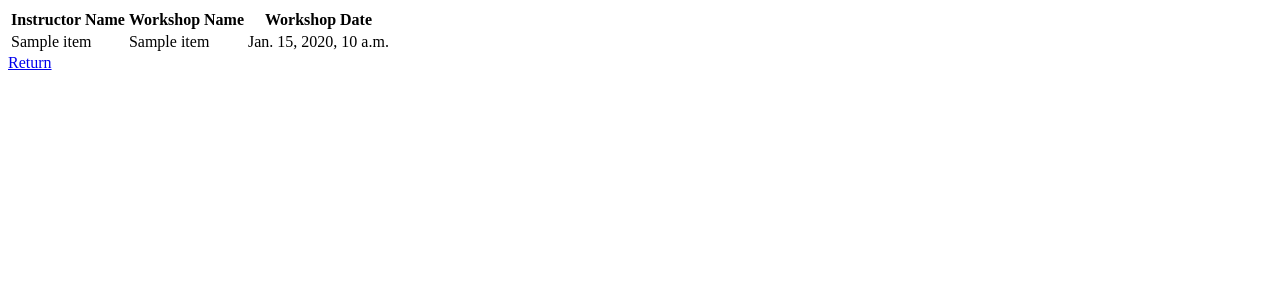
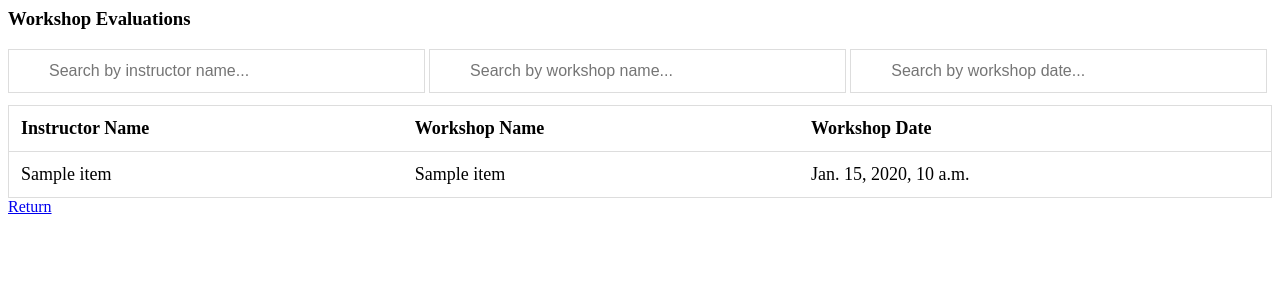
Before and after one commit to Student-Technology-Center/evaluations, a Django app: template templates/eval_view.html in a window 1280 px wide. Shown: the top 300 px of the page. Run offline with Django 3.2, Linux system fonts and the light colour scheme; the template is opened without the code that fills it: most values are stand-ins (such as "Sample title", 1, 10 or a date in 2020).

Commit message:
Add ability to filter evaluations

```diff
--- /dev/null
+++ b/static/evaluations/css/evaluations.css
@@ -0,0 +1,27 @@
+#inputIN, #inputWN, #inputWD {
+    width: 33%;
+    font-size: 16px;
+    padding: 12px 20px 12px 40px;
+    border: 1px solid #ddd;
+    margin-bottom: 12px;
+}
+
+#myTable {
+    border-collapse: collapse;
+    width: 100%;
+    border: 1px solid #ddd;
+    font-size: 18px
+}
+
+#myTable th, #myTable td {
+    text-align: left;
+    padding: 12px;
+}
+
+#myTable tr {
+    border-bottom: 1px solid #ddd;
+}
+
+#myTable tr.header, #myTable tr:hover {
+    background-color: #f1f1f1;
+}
--- a/templates/eval_view.html
+++ b/templates/eval_view.html
@@ -1,4 +1,20 @@
-<table>
+<html lang="en">
+<head>
+    <link rel="stylesheet" type="text/css" href="/../static/evaluations/css/evaluations.css"/>
+    <script src="/../static/evaluations/js/tablesearch.js"></script>
+    <meta charset="utf-8" />
+    <title>Evaluations</title>
+</head>
+
+
+<body>
+    <h3>Workshop Evaluations</h3>
+
+    <input type="text" id="inputIN" onKeyup="instructorSearch()" placeholder="Search by instructor name...">
+    <input type="text" id="inputWN" onKeyup="workshopSearch()" placeholder="Search by workshop name...">
+    <input type="text" id="inputWD" onKeyup="dateSearch()" placeholder="Search by workshop date...">
+
+    <table id="myTable">
         <tr>
             <th>Instructor Name</th>
             <th>Workshop Name</th>
@@ -13,3 +29,4 @@
         {% endfor %}
     </table>
     <a href="../">Return</a>
+</body>
```
Also changed, not shown: static/evaluations/js/tablesearch.js (added, +62 -0 lines). Lines whose indentation alone changed are shown as unchanged.
